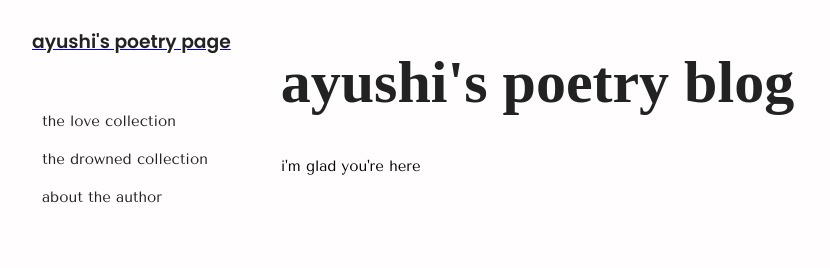
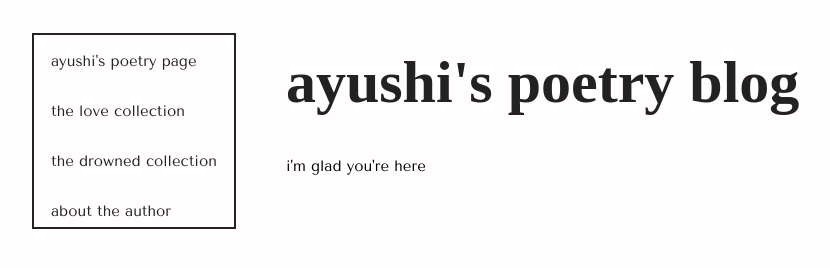
Before and after one commit to ayushi-the-troll/project_1, a plain HTML site: page index.html in a window 1280 px wide. Shown: the whole page, without its empty margins (1-831 px from the left). Drawn offline with nearby package versions, Linux system fonts and the light colour scheme; a web font is replaced by a local one.

Commit message:
updated button

```diff
--- a/index.css
+++ b/index.css
@@ -31,13 +31,16 @@ p {
 
 /* STYLE NAV BAR */
 nav {
-    padding-left: 25px;
-    padding-right: 50px;
-
-}
-
-.nav-title {
-    padding-bottom: 10px;
+    padding-left: 10px;
+    margin-left: 25px;
+    padding-right: 10px;
+    margin-right: 50px;
+    padding-top: 10px;
+    margin-top: 25px;
+    border: 2px solid #222222ff;
+    display: flex;
+    flex-flow: column nowrap;
+    justify-content: flex-start;
 }
 
 button {
@@ -46,5 +49,5 @@ button {
     color: #222222ff;
     background-color: transparent;
     border: none;
-    padding: 10px;
+    padding: 7px;
 }
--- a/index.html
+++ b/index.html
@@ -7,7 +7,7 @@
 </head>
 <body>
     <nav style="order: 1">
-        <a href="index.html"><h3 class="nav-title">ayushi's poetry page</h3></a> <br>
+        <a href="index.html"><button>ayushi's poetry page</button></a> <br>
         <a href="lovecoll.html"><button>the love collection</button></a> <br>
         <a href="drowncoll.html"><button>the drowned collection</button></a> <br>
         <a href="about.html"><button>about the author</button></a>
```
